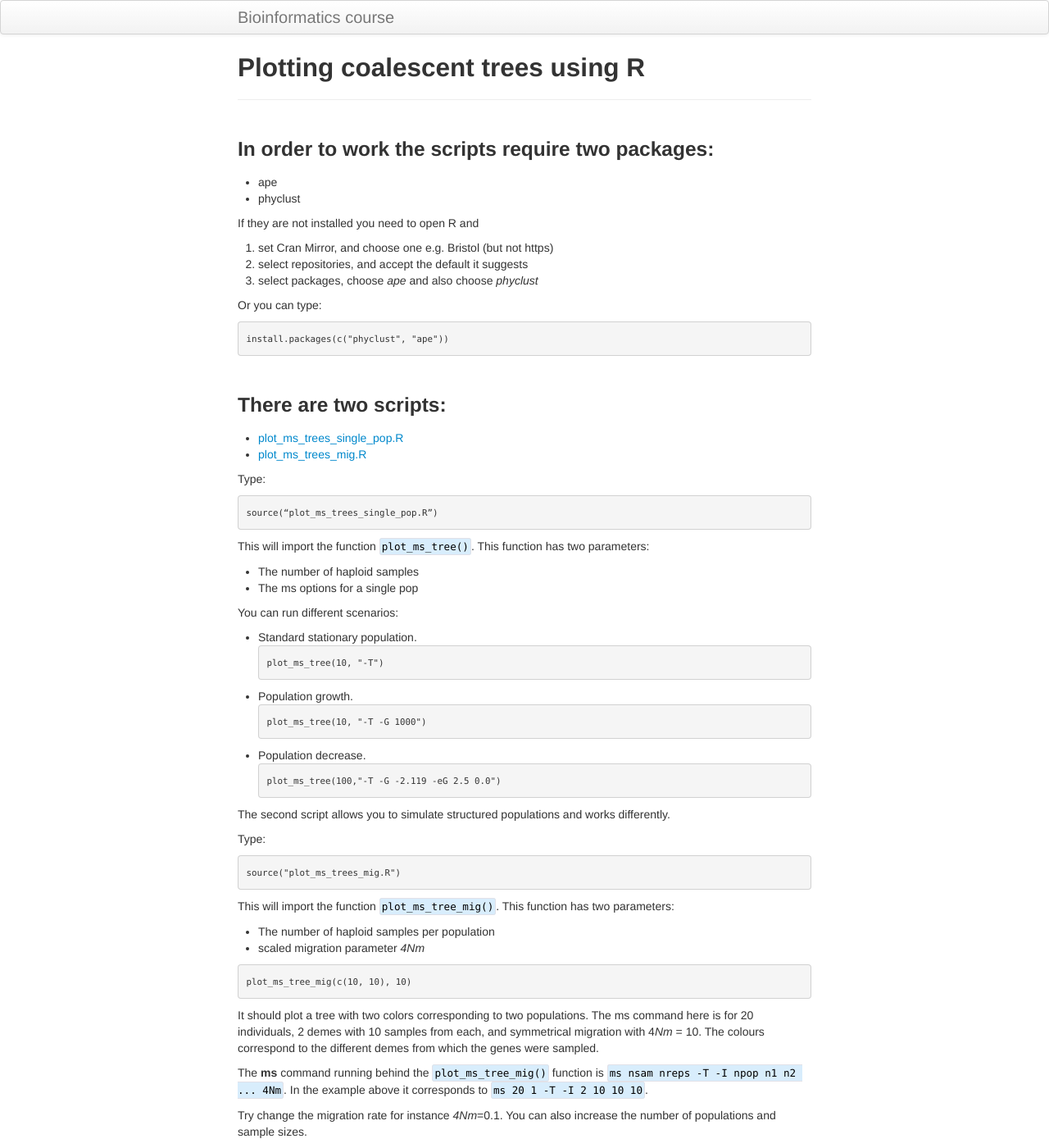
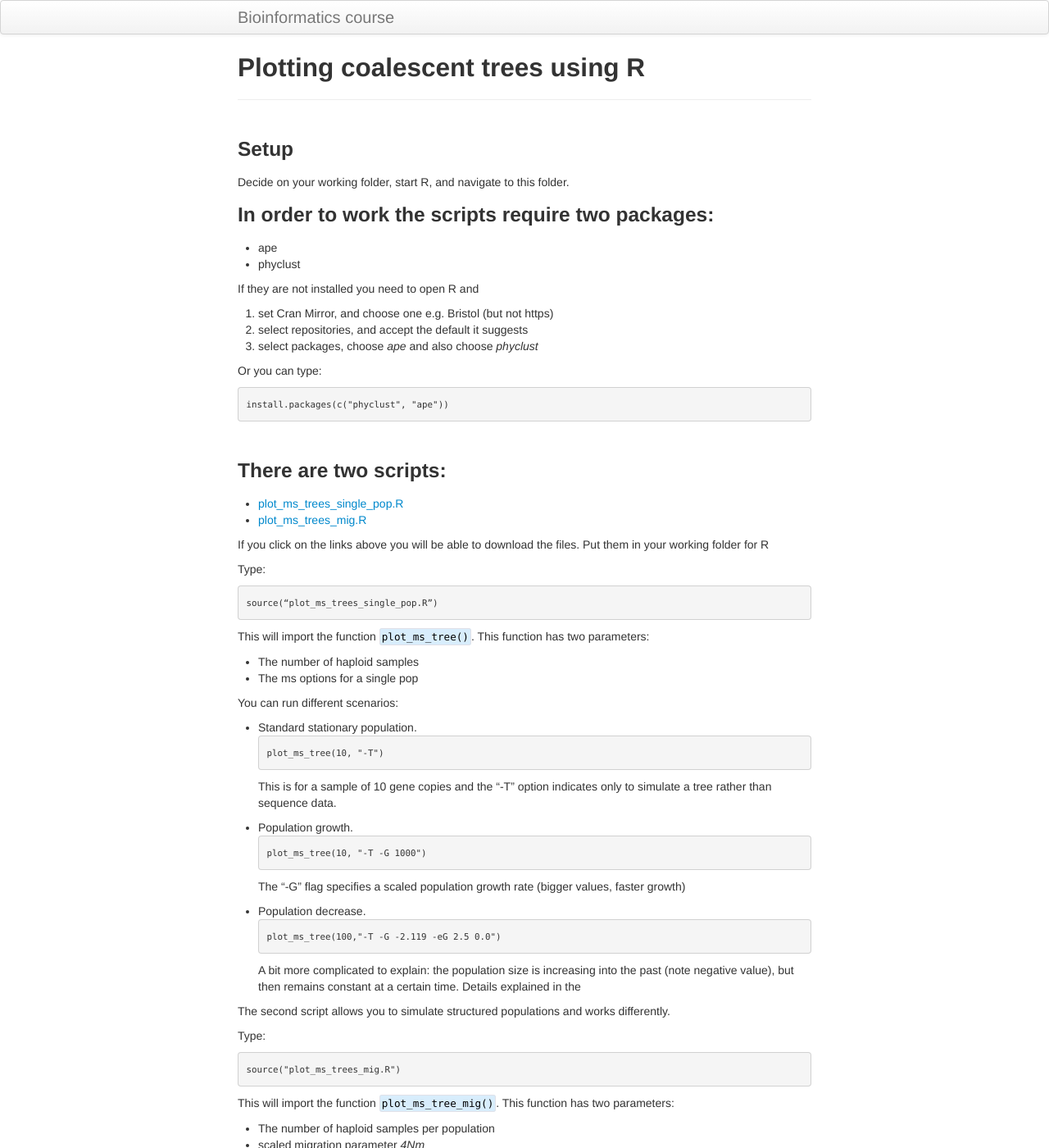
Before and after one commit to ritarasteiro/FieldCourse, a Jekyll site: the page built from pages/Plot_coalescence_trees_with_R.md, in a window 1280 px wide and 1400 px high. Shown: the whole window at 82% size. Built offline with Jekyll 4.4.1, drawn with Linux system fonts in a browser that asks for light colours.

Commit message:
Update Plot_coalescence_trees_with_R.md

````diff
--- a/pages/Plot_coalescence_trees_with_R.md
+++ b/pages/Plot_coalescence_trees_with_R.md
@@ -2,6 +2,9 @@
 layout: page
 title: Plotting coalescent trees using R
 ---
+### Setup
+Decide on your working folder, start R, and navigate to this folder.
+
 ### In order to work the scripts require two packages:
 * ape
 * phyclust
@@ -23,6 +26,9 @@ install.packages(c("phyclust", "ape"))
 * [plot_ms_trees_single_pop.R](../src/R/plot_ms_trees_single_pop.R)
 * [plot_ms_trees_mig.R](../src/R/plot_ms_trees_mig.R)
 
+If you click on the links above you will be able to download the files.
+Put them in your working folder for R
+
 Type:
 ```R
 source(“plot_ms_trees_single_pop.R”)
@@ -36,14 +42,21 @@ You can run different scenarios:
 ```R
 plot_ms_tree(10, "-T")
 ```
+This is for a sample of 10 gene copies and the "-T" option indicates only to
+simulate a tree rather than sequence data.
+
 * Population growth.
 ```R
 plot_ms_tree(10, "-T -G 1000")
 ```
+The "-G" flag specifies a scaled population growth rate (bigger values, faster growth)
+
 * Population decrease.
 ```R
 plot_ms_tree(100,"-T -G -2.119 -eG 2.5 0.0")
 ```
+A bit more complicated to explain: the population size is increasing into the past (note
+negative value), but then remains constant at a certain time. Details explained in the
 
 
 The second script allows you to simulate structured populations and works differently.
````
